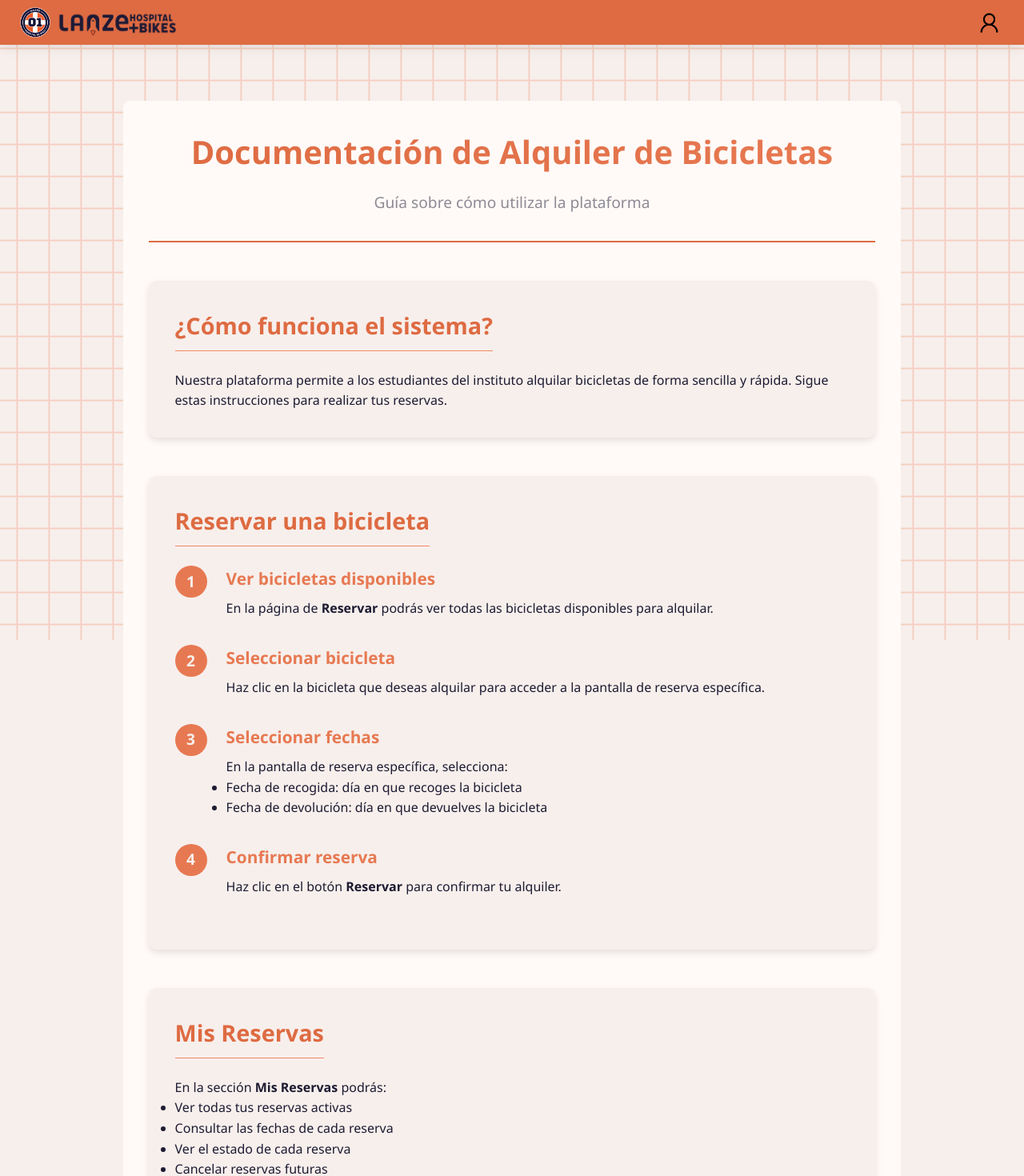
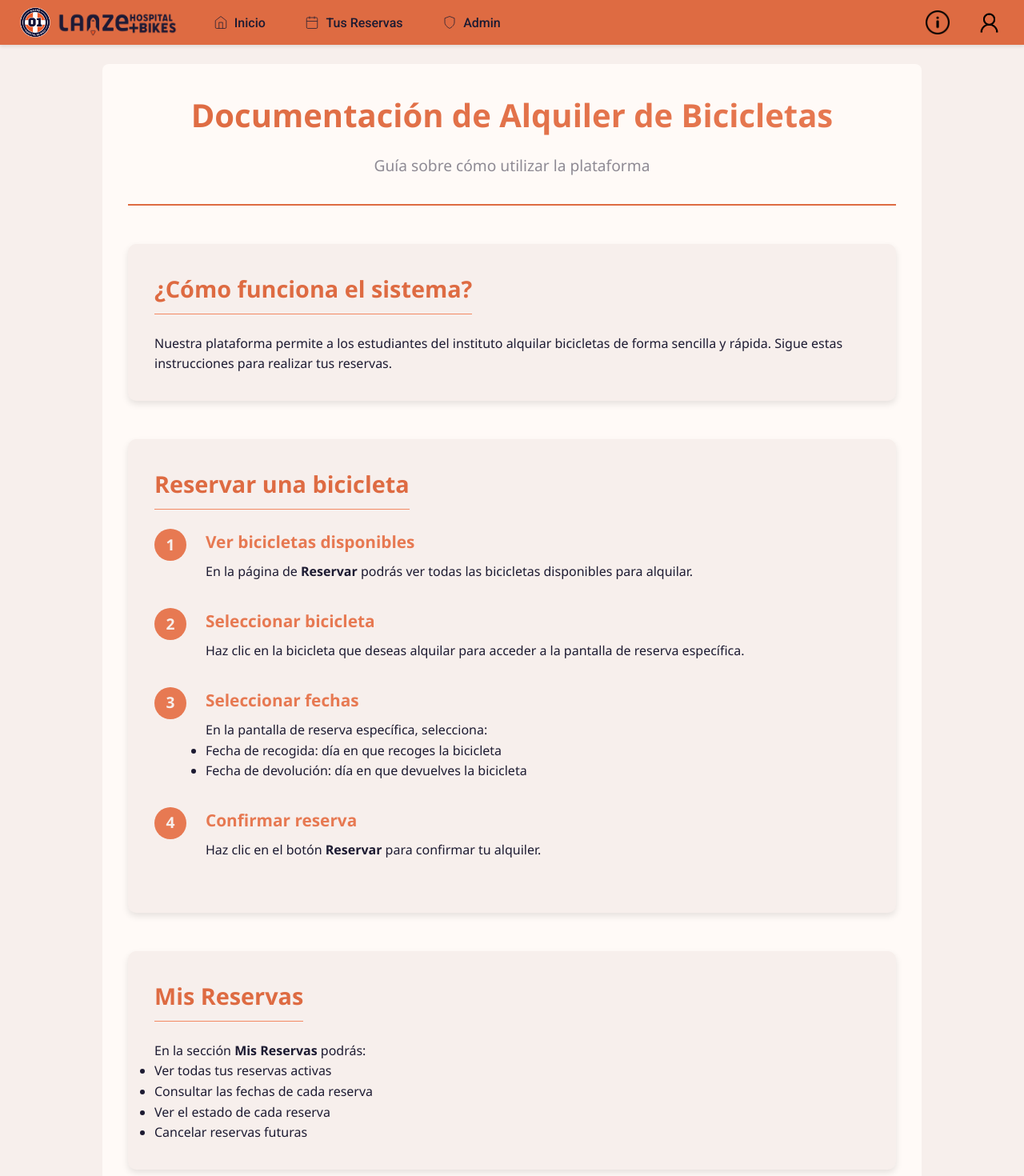
Before and after one commit to Bicis-HLanz/hopital-bicis, a Next.js app: page /documentacion in a window 1280 px wide. Shown: the top 1470 px of the page at 80% size. Built offline with nearby package versions, Linux system fonts and the light colour scheme.

Commit message:
eliminada documentación de alquiler de bicicletas y estilos asociados

```diff
--- a/app/(pre-login)/(docs)/documentacion/page.tsx
+++ b/app/(docs)/documentacion/page.tsx
@@ -1,9 +1,11 @@
 import React from "react";
 import styles from "./page.module.css";
+import AppHeader from "@/components/mainLayout/Header/AppHeader";
 
 const Documentacion = () => {
   return (
     <>
+    <AppHeader />
       <div className={styles.container}>
         <header className={styles.header}>
           <h1 className={styles.title}>
@@ -52,7 +54,7 @@ const Documentacion = () => {
               <div className={styles.stepNumber}>3</div>
               <div className={styles.stepContent}>
                 <h3>Seleccionar fechas</h3>
-                <p>
+                <div>
                   En la pantalla de reserva específica, selecciona:
                   <ul>
                     <li>Fecha de recogida: día en que recoges la bicicleta</li>
@@ -60,7 +62,7 @@ const Documentacion = () => {
                       Fecha de devolución: día en que devuelves la bicicleta
                     </li>
                   </ul>
-                </p>
+                </div>
               </div>
             </div>
 
--- a/middleware.ts
+++ b/middleware.ts
@@ -24,8 +24,6 @@ function isAdmin(user: Models.User<Models.Preferences>) {
 }
 
 export async function middleware(request: NextRequest) {
-  // Para rutas de gestionar, verificamos autenticación y autorización
-  if (request.nextUrl.pathname.startsWith('/gestionar')) {
   // Obtener la cookie de sesión
   const sessionCookie = request.cookies.get('my-custom-session')
 
@@ -44,6 +42,8 @@ export async function middleware(request: NextRequest) {
     return NextResponse.redirect(loginUrl)
   }
 
+  // Para rutas de gestionar, verificamos autenticación y autorización
+  if (request.nextUrl.pathname.startsWith('/gestionar')) {
     // Verificar si el usuario tiene permisos de administrador
     if (!isAdmin(user)) {
       // Si no es admin, redirigir a reservar (área de usuarios normales)
```
Also changed, not shown: app/(docs)/documentacion/page.module.css (renamed from app/(pre-login)/(docs)/documentacion/page.module.css). Lines whose indentation alone changed are shown as unchanged.
